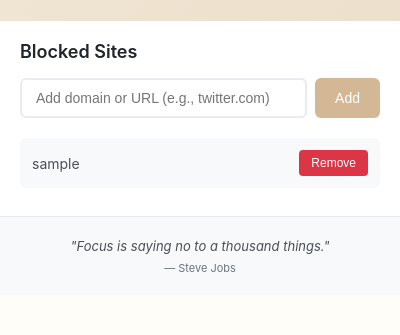
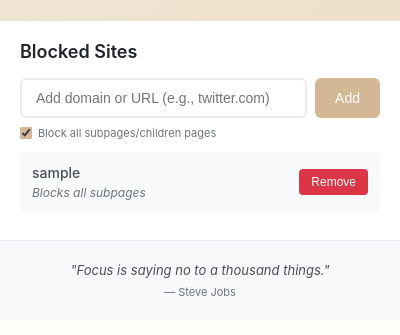
Before and after one commit to Mpire25/keep-focus, a browser extension: page popup.html in a window 400 px wide. Both pictures are taken after typing "Sample" into the empty fields and a click on the button "Add". Shown: the part 85-420 px from the top of the page. Drawn offline with Linux system fonts and the light colour scheme.

Commit message:
Added specifc page block only + small ui changes

```diff
--- a/popup.css
+++ b/popup.css
@@ -92,7 +92,7 @@ header h1 {
 .input-group {
   display: flex;
   gap: 8px;
-  margin-bottom: 20px;
+  margin-bottom: 8px;
   flex-shrink: 0;
 }
 
@@ -120,6 +120,28 @@ header h1 {
   margin-top: 6px;
   margin-bottom: 8px;
   padding: 0 2px;
+}
+
+.block-option {
+  margin-bottom: 12px;
+  flex-shrink: 0;
+}
+
+.checkbox-label {
+  display: flex;
+  align-items: center;
+  gap: 6px;
+  font-size: 11px;
+  color: #6c757d;
+  cursor: pointer;
+  user-select: none;
+}
+
+.checkbox-label input[type="checkbox"] {
+  width: 12px;
+  height: 12px;
+  cursor: pointer;
+  accent-color: #d4b896;
 }
 
 .btn-primary {
@@ -170,6 +192,19 @@ header h1 {
   font-size: 14px;
   color: #495057;
   word-break: break-all;
+  display: flex;
+  flex-direction: column;
+  gap: 4px;
+}
+
+.site-url-main {
+  font-weight: 500;
+}
+
+.site-url-mode {
+  font-size: 12px;
+  color: #6c757d;
+  font-style: italic;
 }
 
 .btn-remove {
--- a/popup.html
+++ b/popup.html
@@ -31,6 +31,12 @@
         >
         <button id="addBtn" class="btn-primary">Add</button>
       </div>
+      <div class="block-option">
+        <label class="checkbox-label">
+          <input type="checkbox" id="blockChildrenCheckbox" checked>
+          <span>Block all subpages/children pages</span>
+        </label>
+      </div>
 
       <ul id="blockedList" class="blocked-list">
         <!-- Sites will be dynamically added here -->
--- a/popup.js
+++ b/popup.js
@@ -41,12 +41,21 @@ function renderBlockedList() {
     return;
   }
 
-  list.innerHTML = blockedSites.map((site, index) => `
+  list.innerHTML = blockedSites.map((siteObj, index) => {
+    const site = siteObj.url;
+    const blockChildren = siteObj.blockChildren !== false;
+    const modeText = blockChildren ? 'Blocks all subpages' : 'Blocks this page only';
+
+    return `
     <li class="blocked-item">
-      <span class="site-url">${escapeHtml(site)}</span>
+      <span class="site-url">
+        <span class="site-url-main">${escapeHtml(site)}</span>
+        <span class="site-url-mode">${modeText}</span>
+      </span>
       <button class="btn-remove" data-index="${index}">Remove</button>
     </li>
-  `).join('');
+  `;
+  }).join('');
 
   // Add event listeners to remove buttons
   document.querySelectorAll('.btn-remove').forEach(btn => {
@@ -74,6 +83,8 @@ function updateStreakDisplay() {
 async function addSite() {
   const input = document.getElementById('siteInput');
   const site = input.value.trim();
+  const blockChildrenCheckbox = document.getElementById('blockChildrenCheckbox');
+  const blockChildren = blockChildrenCheckbox.checked;
 
   if (!site) {
     return;
@@ -89,13 +100,22 @@ async function addSite() {
   // Normalize the URL (remove protocol, www, trailing slashes, etc.)
   const normalizedSite = normalizeUrl(site);
 
-  if (blockedSites.includes(normalizedSite)) {
+  // Check if site already exists
+  const siteExists = blockedSites.some(siteObj => siteObj.url === normalizedSite);
+
+  if (siteExists) {
     showError('This site is already in your blocked list.');
     input.value = '';
     return;
   }
 
-  blockedSites.push(normalizedSite);
+  // Add as object with url and blockChildren properties
+  const newSite = {
+    url: normalizedSite,
+    blockChildren: blockChildren
+  };
+  blockedSites.push(newSite);
+
   input.value = '';
   clearError();
   await saveData();
```
Also changed, not shown: content.js (+38 -12 lines).
